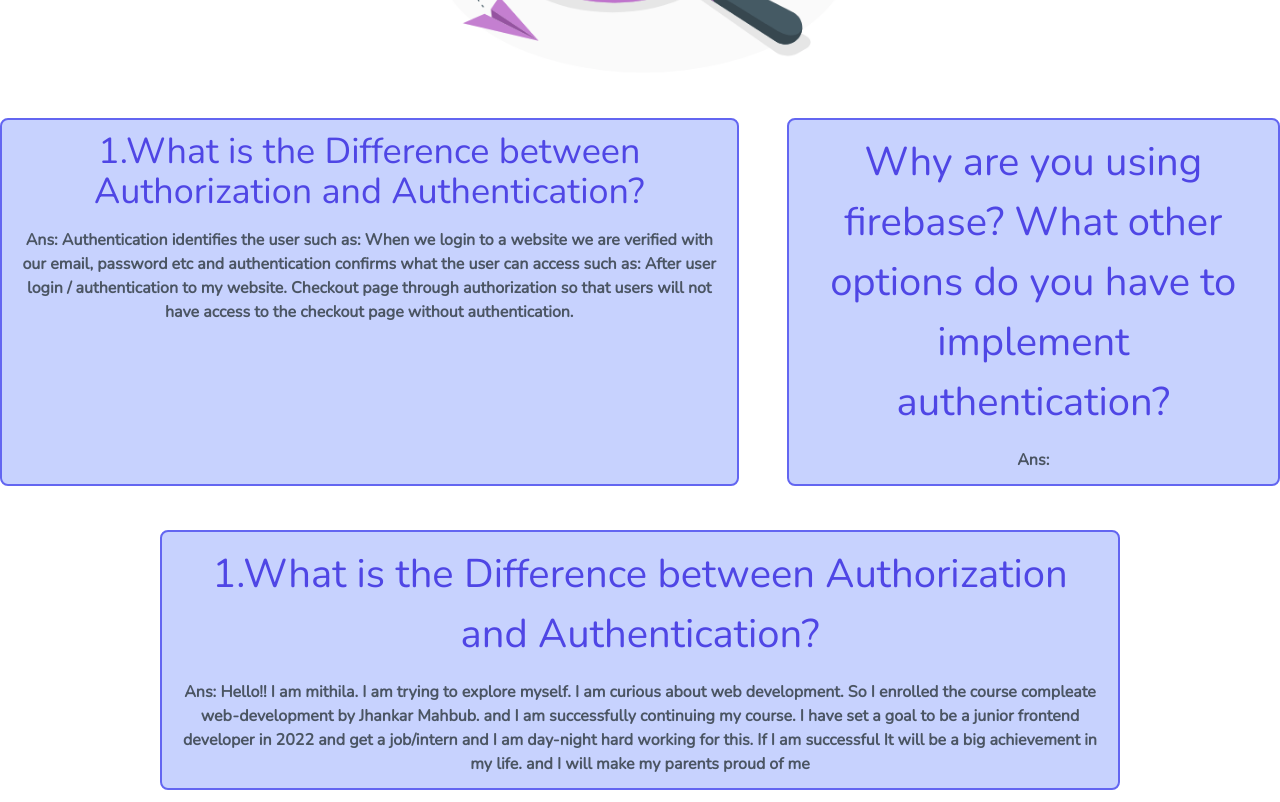
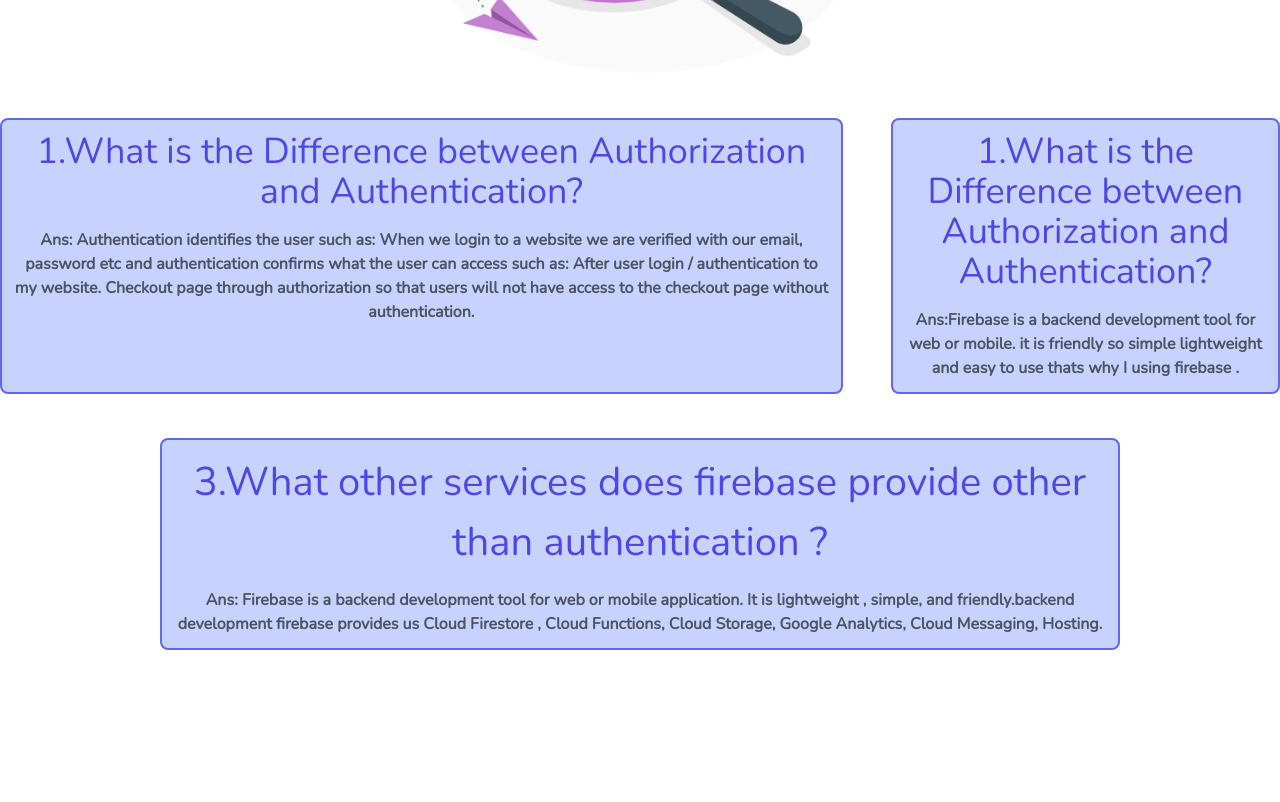
Before and after one commit to jannatul114/photographic-place, a React (Create React App) app: page /blogs in a window 1280 px wide. Shown: the part 440-1242 px from the top of the page. After the commit the page ends 1102 px from the top, so only its background shows below. Built offline with nearby package versions, Linux system fonts and the light colour scheme; no server answers.

Commit message:
checkout done

```diff
--- a/src/Components/Authintications/Registar/Registar.js
+++ b/src/Components/Authintications/Registar/Registar.js
@@ -5,6 +5,7 @@
 import { useCreateUserWithEmailAndPassword } from 'react-firebase-hooks/auth';
 import auth from '../../../firebase.init';
 import swal from 'sweetalert';
+import { async } from '@firebase/util';
 
 const Registar = () => {
     const navigate = useNavigate();
@@ -14,10 +15,11 @@
         loading,
         error,
     ] = useCreateUserWithEmailAndPassword(auth, { sendEmailVerification: true });
-    const handleCreateUser = (event) => {
+    const handleCreateUser = async (event) => {
+        event.preventDefault();
         const email = event.target.email.value;
         const password = event.target.password.value
-        createUserWithEmailAndPassword(email, password);
+        await createUserWithEmailAndPassword(email, password);
         swal("Varification email sent!", "success");
         navigate('/home')
     }
--- a/src/Components/Pages/Blogs/Blogs.js
+++ b/src/Components/Pages/Blogs/Blogs.js
@@ -17,21 +17,21 @@
 
                                     <p className='text-gray-600 font-bold mt-4'>Ans:  Authentication identifies the user such as: When we login to a website we are verified with our email, password etc and authentication confirms what the user can access such as: After user login / authentication to my website. Checkout page through authorization so that users will not have access to the checkout page without authentication.</p>
                                 </div>
-                                <div className='bg-indigo-200 p-3 rounded-lg border-2 border-indigo-500'>
+                                <div className='bg-indigo-200 p-3 border-2 border-indigo-500 rounded-lg'>
 
-                                    <h1 className='name-text text-indigo-600'> Why are you using firebase? What other options do you have to implement authentication?</h1>
+                                    <h1 className='text-4xl text-indigo-600'>1.What is the  Difference between Authorization and Authentication?</h1>
 
 
-                                    <p className='text-gray-600 font-bold mt-4'>Ans:   </p>
+                                    <p className='text-gray-600 font-bold mt-4'>Ans:Firebase is a backend development tool for web or mobile. it is friendly so simple lightweight and easy to use thats why I using firebase . </p>
                                 </div>
                             </div>
                             <div>
                                 <div className='w-9/12 mx-auto my-3 bg-indigo-200 p-3 rounded-lg border-2 border-indigo-500'>
 
-                                    <h1 className='name-text text-indigo-600'>1.What is the  Difference between Authorization and Authentication?</h1>
+                                    <h1 className='name-text text-indigo-600'>3.What other services does firebase provide other than authentication ?</h1>
 
 
-                                    <p className='text-gray-600 font-bold mt-4'>Ans:  Hello!! I am mithila. I am trying to explore myself. I am curious about web development. So I enrolled the course compleate web-development by Jhankar Mahbub. and I am successfully continuing my course. I have set a goal to be a junior frontend developer in 2022 and get a job/intern and I am day-night hard working for this. If I am successful It will be a big achievement in my life. and I will make my parents proud of me </p>
+                                    <p className='text-gray-600 font-bold mt-4'>Ans: Firebase is a backend development tool for web or mobile application. It is lightweight , simple, and friendly.backend development firebase provides us Cloud Firestore , Cloud Functions, Cloud Storage, Google Analytics, Cloud Messaging, Hosting.   </p>
                                 </div>
                             </div>
                         </div>
--- /dev/null
+++ b/src/Components/Pages/Checkout/Checkout.css
@@ -0,0 +1,3 @@
+.thanks {
+    font-size: 40px;
+}
--- a/src/Components/Pages/Checkout/Checkout.js
+++ b/src/Components/Pages/Checkout/Checkout.js
@@ -1,9 +1,9 @@
 import React from 'react';
-
+import './Checkout.css';
 const Checkout = () => {
     return (
-        <div>
-            <h1>checkout</h1>
+        <div className='flex justify-center items-center'>
+            <h1 className='thanks text-center mt-7'>Thank you for checking out 😊😊</h1>
         </div>
     );
 };
--- a/src/Components/Pages/Header/Header.js
+++ b/src/Components/Pages/Header/Header.js
@@ -18,13 +18,11 @@
                 <CustomLink to={'/'}>Home</CustomLink>
                 <CustomLink to={'/blogs'}>Blog</CustomLink>
                 <CustomLink to={'/aboutme'}>About Me</CustomLink>
-
                 {
                     !user ? <CustomLink to={'/login'}>Login</CustomLink> : <button onClick={handleSignOut} className=' px-3 rounded-xl border-2 border-indigo-500'>Signout</button>
                 }
                 <CustomLink to={'/registar'}>Registar</CustomLink>
             </nav>
-
             }
             <button onClick={() => setMenuDisplay(!menuDisplay)}>
                 {menuDisplay ?
@@ -33,7 +31,6 @@
                     <MenuAlt1Icon width={30} />
                 }
             </button>
-
         </header>
     );
 };
--- a/src/Components/Shared/Footer/Footer.js
+++ b/src/Components/Shared/Footer/Footer.js
@@ -3,7 +3,7 @@
 const Footer = () => {
     return (
         <div className=' py-5'>
-            <p className='text-center font-semibold text-indigo-900'>© jannatul ferdaous mitha</p>
+            <p className='text-center font-semibold text-indigo-900'>© jannatul ferdaous mithila</p>
         </div>
     );
 };
```
Also changed, not shown: 1 other file (tests, documents, lock files or other folders).
